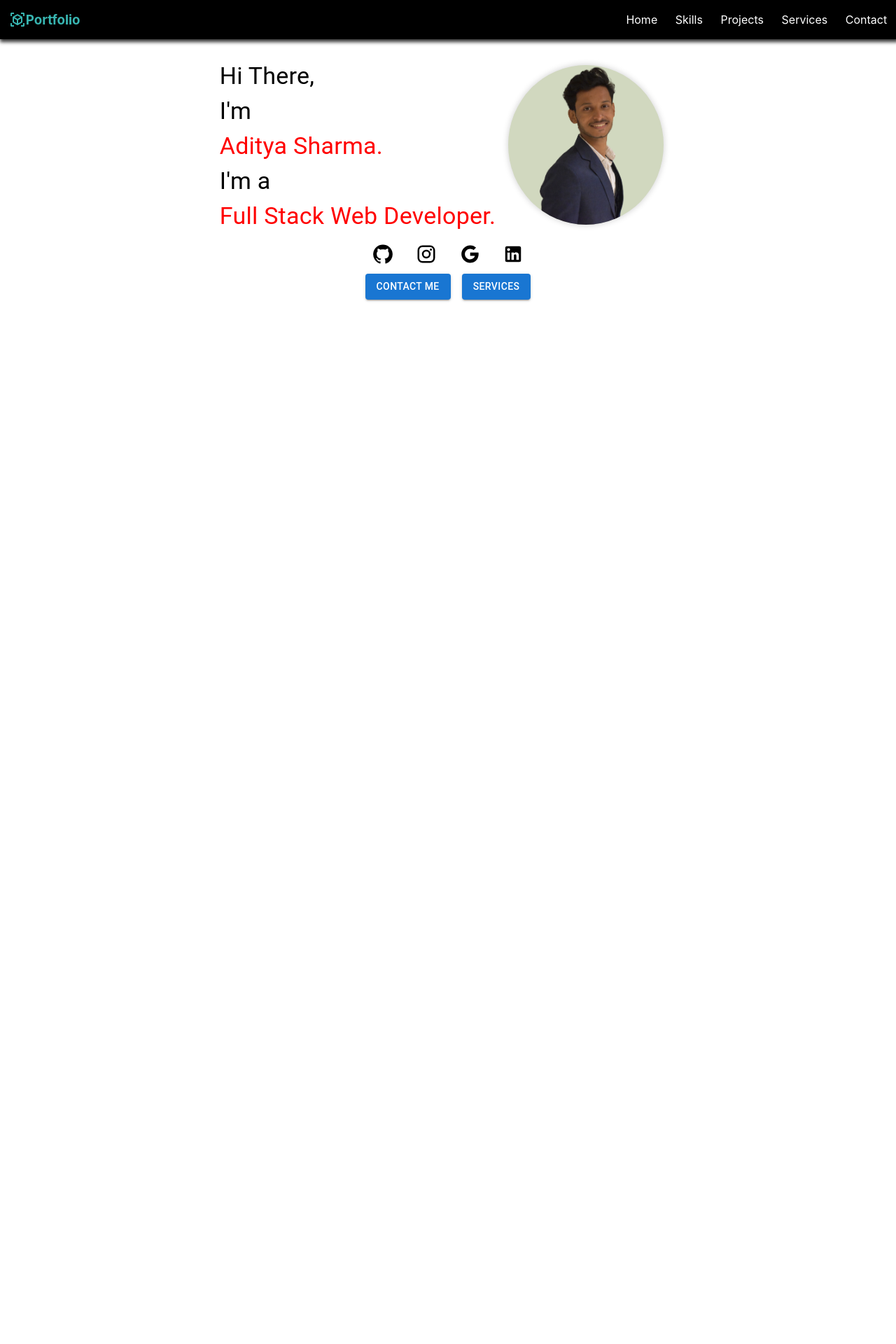
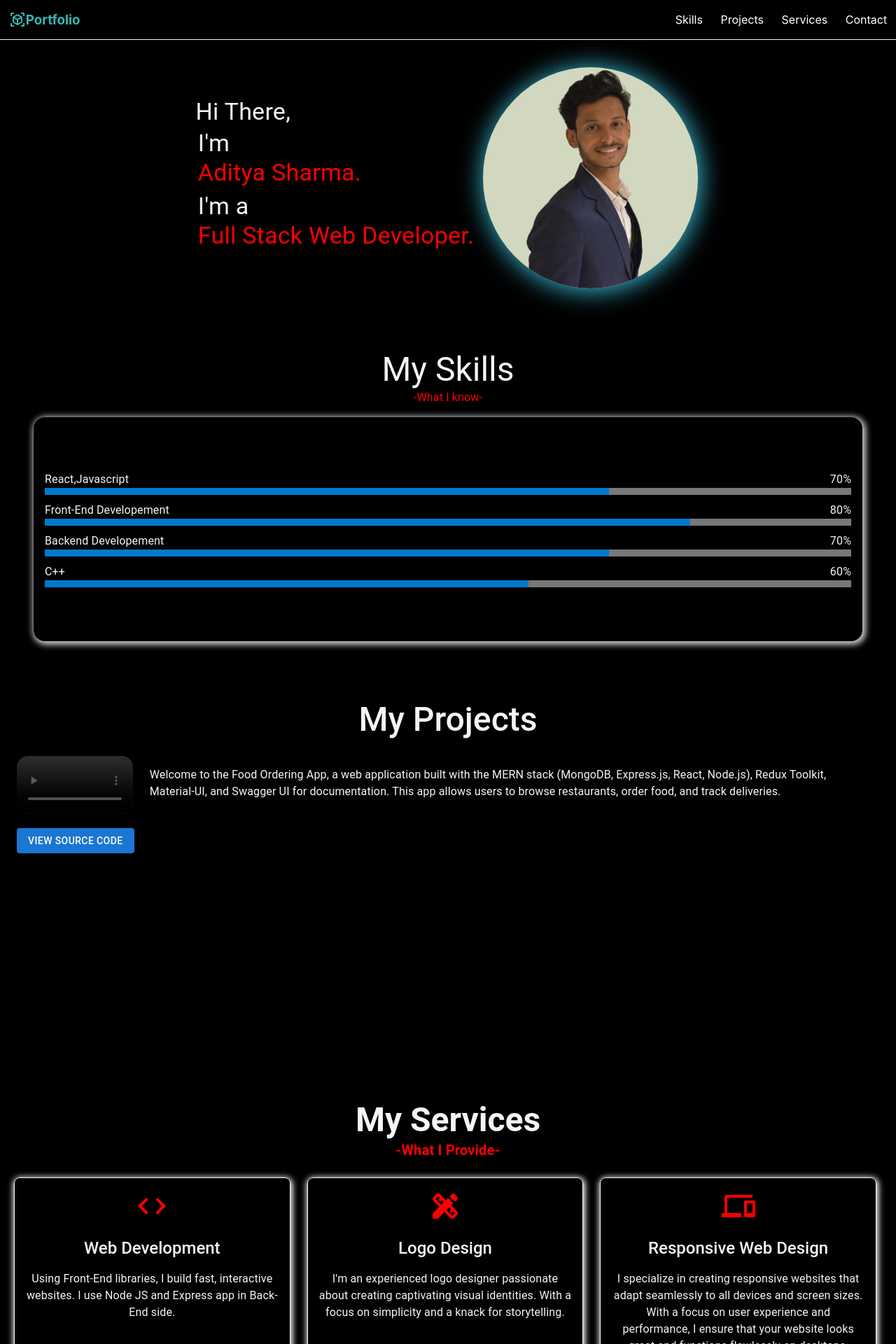
Before and after one commit to Thecr00kedman/PortFolio, a React (Vite) app in the folder client/: page / in a window 1280 px wide. Shown: the top 1920 px of the page at 70% size. Before the commit the page ends 800 px from the top, so only its background shows below. Built offline with nearby package versions, Linux system fonts and the light colour scheme; grey boxes are pictures that could not be loaded.

Commit message:
fixed bugs

```diff
--- a/client/src/App.jsx
+++ b/client/src/App.jsx
@@ -8,14 +8,11 @@ import Skills from "./Pages/Skills";
 export const App = ()=>{
 
 
+
   return(
       <BrowserRouter>
       <Routes>
         <Route exact path="/" element={<Home/>}/>
-        <Route path={"/ContactMe"} element={<ContactMe/>} />
-        <Route path={"/Services"} element={<Services/>} />
-        <Route path={"/Projects"} element={<Projects/>} />
-        <Route path={"/Skills"} element={<Skills/>}/>
       </Routes>
       </BrowserRouter>
 
--- a/client/src/Components/Header/styles.js
+++ b/client/src/Components/Header/styles.js
@@ -5,43 +5,37 @@ export const HeaderContainer=styled(Box)((theme)=>({
      display:"flex",
      flexDirection:'row',
      justifyContent:'center',
+     background:'black',
+     color:'whitesmoke',
+     padding:'1rem 2rem',
+     height:'500px',
      alignItems:'center',
 
-     marginTop:'2rem',
-    "& div":{
-       paddingRight:"9px"
-    },
+            "@media only screen and (max-width: 519px)": {
+                      /* Styles for screens up to 519px wide */
+                      display:'flex',
+                      flexDirection:"column-reverse",
+                      padding:'1rem',
+                      textAlign:'center'
+                    },
+      "& div":{
+        padding:"0.2rem"
+      },
 
-        "& div >h4":{
-        alignItems:'center',
-        paddingBottom:'0.5rem',
-       "@media only screen and (min-width: 520px) and (max-width: 768px)": {
-            /* Styles for screens up to 768px wide */
-              fontSize:"0.8rem",
-              padding:'0.2rem 1rem',
-
-          },
-          "@media only screen and (max-width: 519px)": {
-            /* Styles for screens up to 519px wide */
-              fontSize:"0.6rem",
-              padding:'0.2rem 1rem',
-
-
-          },
-     }
 
 }))
 export const ImageContainer = styled(Box)((theme)=>({
-      width:'15rem',
-      height:'15rem',
+      width:'20rem',
+      height:'20rem',
+      borderRadius:'50%',
       "& img":{
         height:"100%",
         width:'100%',
         objectFit:'cover',
         background:'#D1D8BF',
-        // border:'1px solid black',
-        borderRadius:'100%',
-        boxShadow: "0 0 10px rgba(0, 0, 0, 0.2)",
+        borderRadius:'50%',
+        boxShadow:"2px 2px 35px 2px #38B6CF",
+
       },
       "@media (min-width:520px max-width: 768px)": {
         /* Styles for screens up to 768px wide */
--- a/client/src/Components/Navbar/Navbar.jsx
+++ b/client/src/Components/Navbar/Navbar.jsx
@@ -1,19 +1,23 @@
 import { Link } from "react-router-dom"
 import { Nav,Navcontainer } from "./styles"
 import ViewInArIcon from '@mui/icons-material/ViewInAr';
+// import { useState } from "react";
 
 export const Navbar =()=>{
+    // const[open,setOpen] = useState(true)
+    // const handleOpen = ()=>{
+
+    // }
 
     return(
         <Nav>
             <Navcontainer>
                     <Link style={{  display:'flex', flexDirection:'row',}} to={"/"}><ViewInArIcon /><h3>Portfolio</h3></Link>
                 <div>
-                    <Link to={"/"}>Home</Link>
-                    <Link to={"/Skills"}>Skills</Link>
-                    <Link to={'/Projects'}>Projects</Link>
-                    <Link to={"/Services"}>Services</Link>
-                    <Link to={"/ContactMe"}>Contact</Link>
+                    <a href="#Skills" >Skills</a>
+                    <a href="#Projects">Projects</a>
+                    <a href="#Services">Services</a>
+                    <a href="#Contact">Contact</a>
                 </div>
             </Navcontainer>
         </Nav>
--- a/client/src/Components/Navbar/styles.js
+++ b/client/src/Components/Navbar/styles.js
@@ -1,11 +1,14 @@
 import {Box,styled} from '@mui/material'
 
 export const Nav = styled(Box)((theme)=>({
-    maxWidth:'100vw',
+    width:'100vw',
     background:'black',
     whiteSpace:'nowrap',
     overflow:'hidden',
-    boxShadow: "2px 2px 5px 2px #333",
+    border:'none',
+    position:'fixed',
+    borderBottom:"1px solid whitesmoke",
+
     "@media only screen and (max-width: 520px)": {
         /* Styles for screens up to 768px wide */
           width: "100%",
@@ -27,7 +30,6 @@ export const Nav = styled(Box)((theme)=>({
 export const Navcontainer= styled(Box)((theme)=>({
     display:"flex",
     alignItems:'center',
-    width:'100%',
     justifyContent:'space-between',
 
     "& a":{
--- a/client/src/Components/Social/styles.js
+++ b/client/src/Components/Social/styles.js
@@ -4,8 +4,8 @@ import { Box } from "@mui/material";
 
 export const SocialContainer = styled(Box)((theme)=>({
     display:'flex',
+    background:'black',
     flexDirection:'row',
-    margin:'0.5rem 2rem',
     padding:"0.1rem 1rem",
     justifyContent:'center',
     gap:'2rem',
@@ -17,7 +17,8 @@ export const SocialContainer = styled(Box)((theme)=>({
      color:"black"
     },
     "&>a>svg":{
-     fontSize:"30px"
+     fontSize:"30px",
+     color:'whitesmoke',
     },
     "& a>svg:hover":{
      color:'#1976d2',
--- a/client/src/Pages/Home.jsx
+++ b/client/src/Pages/Home.jsx
@@ -1,17 +1,26 @@
 import Navbar from '../Components/Navbar/Navbar'
 import Header from '../Components/Header/Header'
 import Social from '../Components/Social/Social'
-import Contact from '../Components/Header/Contacts/Contact'
 import { MainBox } from './styles'
+import ContactMe from './ContactMe'
+import Projects from '../Pages/Projects'
+import Services from './Services'
+import Skills from '../Pages/Skills'
+import { Box } from '@mui/material'
 
 export const Home = ()=>{
 
     return(
         <MainBox>
             <Navbar/>
-            <Header/>
-            <Social/>
-            <Contact/>
+            <Box>
+               <Header/>
+               <section id="Skills"><Skills/></section>
+               <section id="Projects"><Projects/></section>
+               <section id="Services"><Services/></section>
+               <section id="Contact"><ContactMe/></section>
+               <Social/>
+            </Box>
         </MainBox>
     )
 }
--- a/client/src/Pages/Projects.jsx
+++ b/client/src/Pages/Projects.jsx
@@ -2,23 +2,20 @@ import {
   CardContent,
   Typography,
   CardActions,
-
   Button,
   Box
 } from "@mui/material";
 import { CardContainer,VideoContainer,CardBox } from "./styles";
-import Navbar from "../Components/Navbar/Navbar";
 import FoodZone from "../assets/Media/FoodZone.mp4";
-import Social from "../Components/Social/Social";
-import Contact from "../Components/Header/Contacts/Contact";
+
+
 
 export const Projects = () => {
   return (
     <>
-    <Navbar />
-    <Box sx={{margin:'1rem 2rem'}}>
+    <Box sx={{color:"whitesmoke",background:'black'}}>
     <div style={{alignItems:'center'}}>
-     <Box><Typography variant="h3" sx={{fontWeight:'600'}}>My Projects</Typography></Box>
+     <Box><Typography variant="h3" sx={{fontWeight:'500',textAlign:'center'}}>My Projects</Typography></Box>
 
       <div>
         <CardContainer>
@@ -37,13 +34,11 @@ export const Projects = () => {
             </Typography>
           </CardContent>
           </CardBox>
-          <CardActions><Button variant="outlined" href="https://github.com/Thecr00kedman/Food-Ordering-App">View Source Code</Button></CardActions>
+          <CardActions><Button variant="contained" href="https://github.com/Thecr00kedman/Food-Ordering-App">View Source Code</Button></CardActions>
 
         </CardContainer>
       </div>
     </div>
-    <Social/>
-    <Contact/>
 
     </Box>
     </>
--- a/client/src/Pages/Services.jsx
+++ b/client/src/Pages/Services.jsx
@@ -1,5 +1,4 @@
 import { Box,Card,CardContent,Grid,Typography } from "@mui/material"
-import Navbar from "../Components/Navbar/Navbar"
 import CodeIcon from '@mui/icons-material/Code';
 import { CardHeading,CardIcon,ServicesCard,MainContainer } from "./styles";
 import DesignServicesIcon from '@mui/icons-material/DesignServices';
@@ -10,11 +9,12 @@ export const Services = () =>{
 
 
     return(
-        <Box>
-            <Navbar/>
-                    <MainContainer style={{alignItems:'center',textAlign:'center'}}>
+        <Box sx={{background:'black',color:'whitesmoke'}}>
+                    <MainContainer>
+                        <div style={{padding:'1rem'}}>
                         <Typography variant="h3" sx={{fontWeight:"600"}}>My Services</Typography>
                         <Typography sx={{color:"red", fontSize:"20px", fontWeight:'700'}}>-What I Provide-</Typography>
+                        </div>
                   <Grid container spacing={2}>
                          <Grid item xs={12} sm={12} md={4} lg={4} sx={{display:'flex'}}>
                                  <ServicesCard>
--- a/client/src/Pages/Skills.jsx
+++ b/client/src/Pages/Skills.jsx
@@ -1,5 +1,5 @@
 import { Box,Typography } from "@mui/material"
-import { CardHeader,CardContent,LeftPart,RightPart } from "./styles"
+import { CardHeader,CardContent,RightPart } from "./styles"
 import Navbar from "../Components/Navbar/Navbar"
 
 
@@ -7,10 +7,9 @@ export const Skills = ()=>{
 
 
     return(
-          <Box>
-            <Navbar />
+          <Box sx={{background:'black',color:'whitesmoke',height:'500px'}}>
             <CardHeader>
-                <h1>My skills</h1>
+               <Typography variant="h3">My Skills</Typography>
                 <Typography>-What I know-</Typography>
             </CardHeader>
             <CardContent>
--- a/client/src/Pages/styles.js
+++ b/client/src/Pages/styles.js
@@ -5,10 +5,10 @@ export const CardContainer = styled(Box)((theme) => ({
   display: "flex",
   flexDirection: 'column',
   overflow: 'hidden',
-  margin: '0.5rem',
+  height:'500px',
+
+
   padding:'1rem',
-  boxShadow: "2px 2px 5px 2px #333",
-  borderRadius:'10px',
   "& p": {
     "@media only screen and (min-width: 521px) and (max-width: 768px)": {
       /* Styles for screens between 521px and 768px wide */
@@ -86,9 +86,12 @@ export const MainBox =styled(Box)((theme)=>({
 }))
 
 export const CardIcon = styled(Box)((theme)=>({
+  alignItems:'center',
   "& svg":{
     fontSize:'3rem',
-    color:"red"
+    color:"red",
+    border:'none',
+
   }
 
 }))
@@ -97,26 +100,29 @@ export const CardHeading = styled(Box)((theme)=>({
 }))
 export const ServicesCard = styled(Box)((theme)=>({
       flex:'1',
+      border:'1px solid whitesmoke',
       alignItems:'center',
       padding:"8px 12px",
-      boxShadow:"1px 2px 9px 2px black",
+      boxShadow:"1px 2px 9px 2px white",
       borderRadius:'8px',
       textAlign:'center'
 }))
 export const MainContainer = styled(Box)((theme)=>({
-      margin:"8px 12px",
+      margin:"0 12px",
       alignItems:'center',
+      textAlign:'center',
+      justifyContent:'center',
+      paddingBottom:'1rem',
       "& div":{
         padding:'0.5rem',
+      },
 
-      }
 }))
 export const Left = styled(Box)((theme)=>({
        borderRadius:"10px",
        display:'flex',
        flexDirection:'column',
        boxShadow:'1px 2px 6px 2px black',
-       background:'#F7FAFA',
        padding:'5px 8px',
 
       "& div":{
@@ -134,7 +140,7 @@ export const Left = styled(Box)((theme)=>({
           fontSize:"14px",
          },
          "& div>div:hover":{
-          background:'#D7D8DA',
+          color:'#38B6CF',
           cursor:"pointer"
          }
 
@@ -144,7 +150,6 @@ export const Left = styled(Box)((theme)=>({
 
 export const CardHeader = styled(Box)((theme)=>({
   textAlign:'center',
-  marginTop:'0.8rem',
   "& p":{
     color:'red',
     textAlign:'center'
@@ -167,12 +172,15 @@ export const RightPart = styled(Box)((theme)=>({
   gap:'10px',
  justifyContent:'center',
  boxShadow:'2px 2px 9px 3px #ccc',
- padding:'1rem 1.5rem',
+ padding:'2rem 1rem',
+ borderRadius:'1rem',
+height:"20rem",
+textAlign:'center',
 
 
   "& div>div":{
     display:"flex",
-    whiteSpace:'nowrap',
+    textAlign:'left',
     flexDirection:'row',
     justifyContent:'space-between'
   },
--- a/client/src/index.css
+++ b/client/src/index.css
@@ -8,6 +8,12 @@
   padding: 0;
   box-sizing: border-box;
 }
+html {
+  scroll-behavior: smooth;
+}
+.body{
+  background-color: black;
+}
 
 
 .progress{
@@ -16,6 +22,7 @@
   width: 100%;
 
 };
+
 .progress[data-progress="70%"]{
   width: 100%;
   background: linear-gradient(90deg, #007acc 70%, rgb(121, 120, 120) 0%);
```
Also changed, not shown: client/src/Pages/ContactMe.jsx (+2 -8 lines).
